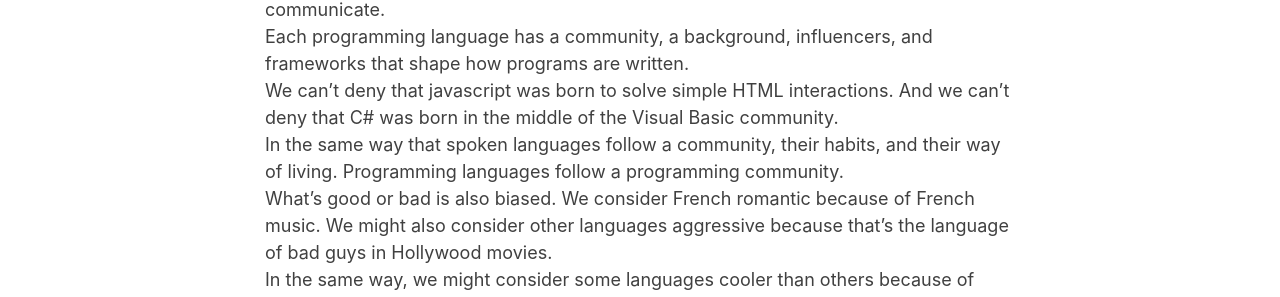
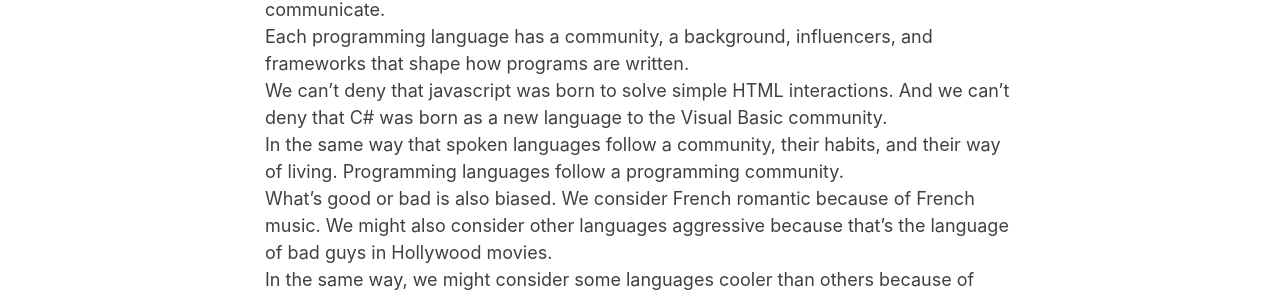
Before and after one commit to kblok/kblok.github.io, a Jekyll site: the page built from _posts/2020-09-16-my-programming-language-is-the-best.md, in a window 1280 px wide and 900 px high. Shown: the part 449-746 px from the top of the window. Built offline with Jekyll 4.4.1, drawn with Linux system fonts in a browser that asks for light colours; nearby versions of some CDN libraries; comment, search, counter and statistics services are not loaded.

Commit message:
little grammar

```diff
--- a/_posts/2020-09-16-my-programming-language-is-the-best.md
+++ b/_posts/2020-09-16-my-programming-language-is-the-best.md
@@ -8,7 +8,7 @@
 One of the things I learned is that programming languages are not about computer instructions, but human interaction.
 Migrating code from Javascript/Typescript to C# is not about translating statements. It's about figuring out how C# developers express what a Javascript developer tried to communicate.
 Each programming language has a community, a background, influencers, and frameworks that shape how programs are written.
-We can't deny that javascript was born to solve simple HTML interactions. And we can't deny that C# was born in the middle of the Visual Basic community.
+We can't deny that javascript was born to solve simple HTML interactions. And we can't deny that C# was born as a new language to the Visual Basic community.
 In the same way that spoken languages follow a community, their habits, and their way of living. Programming languages follow a programming community.
 What's good or bad is also biased. We consider French romantic because of French music. We might also consider other languages aggressive because that's the language of bad guys in Hollywood movies.
 In the same way, we might consider some languages cooler than others because of influencers and Twitter hype.
```
